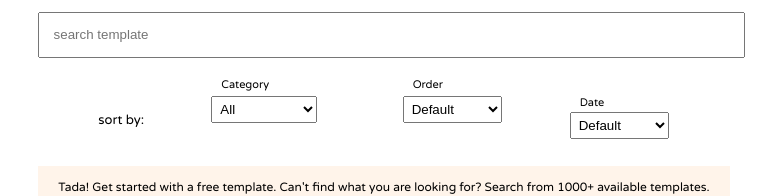
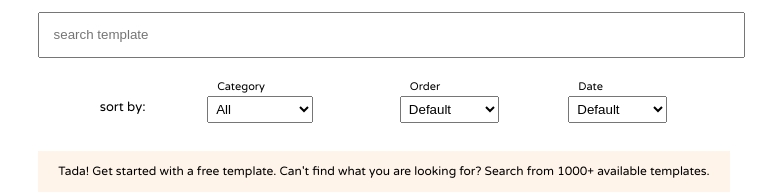
Before and after one commit to chiaka1996/formplus_assement, a React (Create React App) app: page / in a window 768 px wide. Shown: the top 196 px of the page. Built offline with nearby package versions, Linux system fonts and the light colour scheme; no server answers.

Commit message:
completed the design for tablet view

```diff
--- a/src/SCSS/Navigation.scss
+++ b/src/SCSS/Navigation.scss
@@ -97,8 +97,20 @@ $topMobile: -14%;
     }
 }
 
+@media only screen and (min-width: 760px) and (max-width: 1000px){
+    .date {
+        margin-top: 0;
+    }
+
+    .sortBy {
+        margin-right: 0;
+        padding-top: 1.9%;
+    }
+
+}
+
 //web design
-@media only screen and (min-width: 769px) {
+@media only screen and (min-width: 1001px) {
 .navContainer{
     padding-top: 1%;
     width: 100%;
@@ -178,7 +190,6 @@ $topMobile: -14%;
 .date {
     position: relative;
     width: 100px;
-    // margin-right: 0.5%;
     padding-top: 1.5%;
     margin-top: 0;
 
```
Also changed, not shown: src/Components/Navigation.js (+0 -34 lines).
